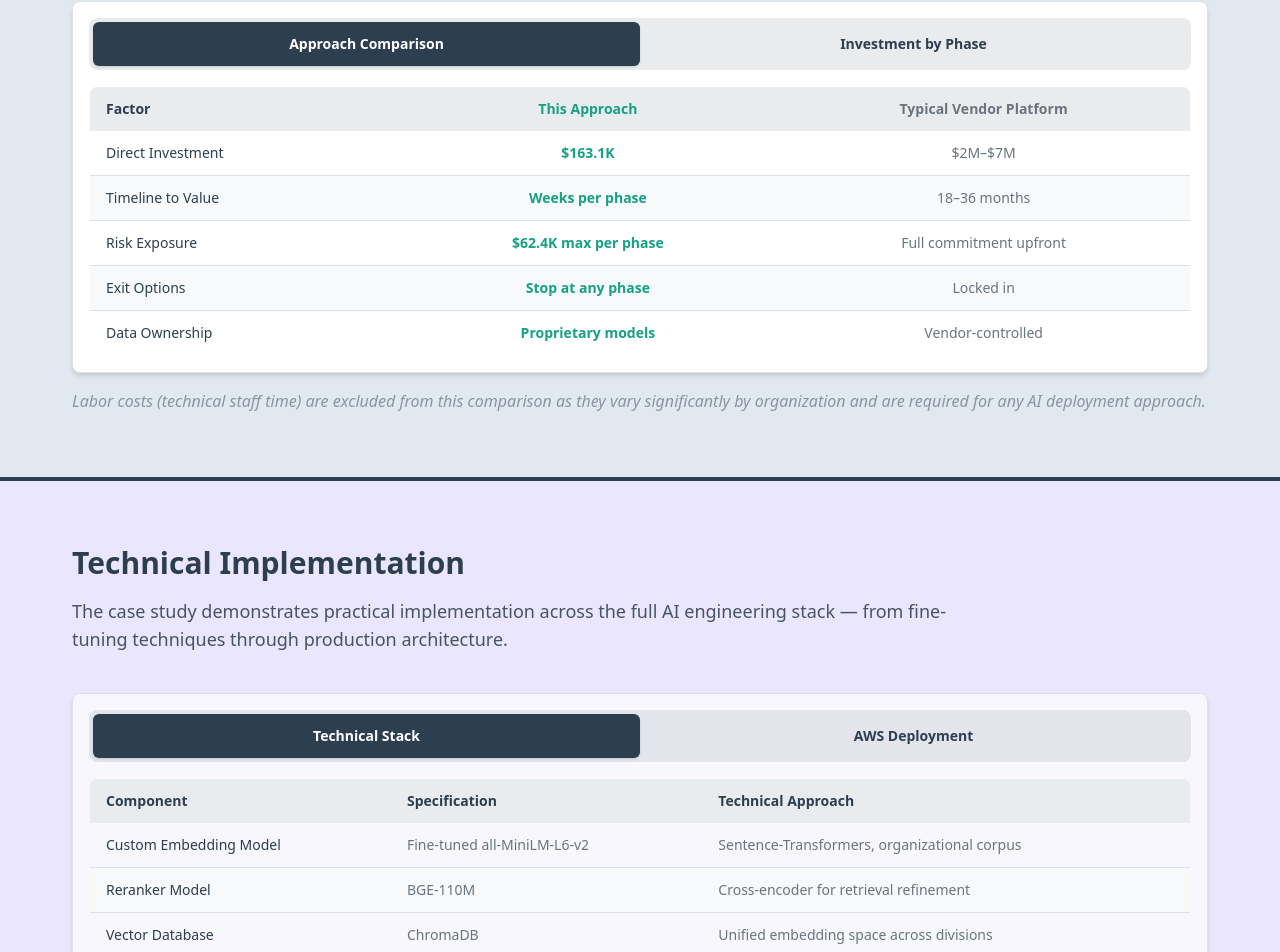
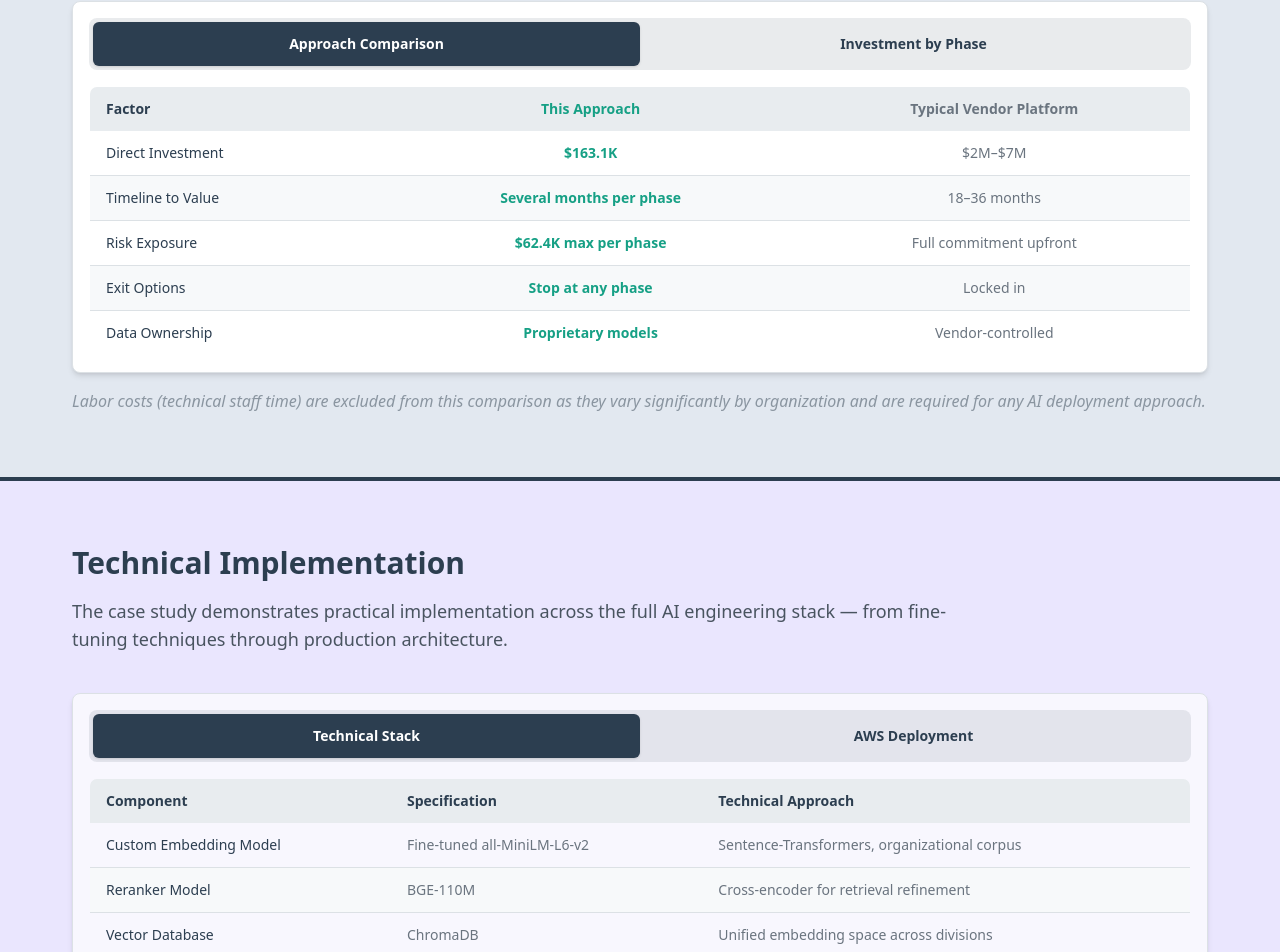
Before and after one commit to deepdmk/enterprise-ai-case-study, a Next.js app in the folder website/: page /enterprise-ai-case-study/results in a window 1280 px wide. Shown: the part 2431-3383 px from the top of the page. Built offline with nearby package versions, Linux system fonts and the light colour scheme.

Commit message:
Fix Timeline to Value in Results approach comparison table
Changed "Weeks per phase" to "Several months per phase" to accurately
reflect the implementation timeline.

```diff
--- a/website/app/results/ResultsTabs.tsx
+++ b/website/app/results/ResultsTabs.tsx
@@ -61,7 +61,7 @@ export function InvestmentTabs() {
                 </tr>
                 <tr className="bg-gray-50">
                   <td className="px-4 py-3 font-medium">Timeline to Value</td>
-                  <td className="px-4 py-3 text-center font-bold text-teal">Weeks per phase</td>
+                  <td className="px-4 py-3 text-center font-bold text-teal">Several months per phase</td>
                   <td className="px-4 py-3 text-center text-gray-600">18&ndash;36 months</td>
                 </tr>
                 <tr>
```
